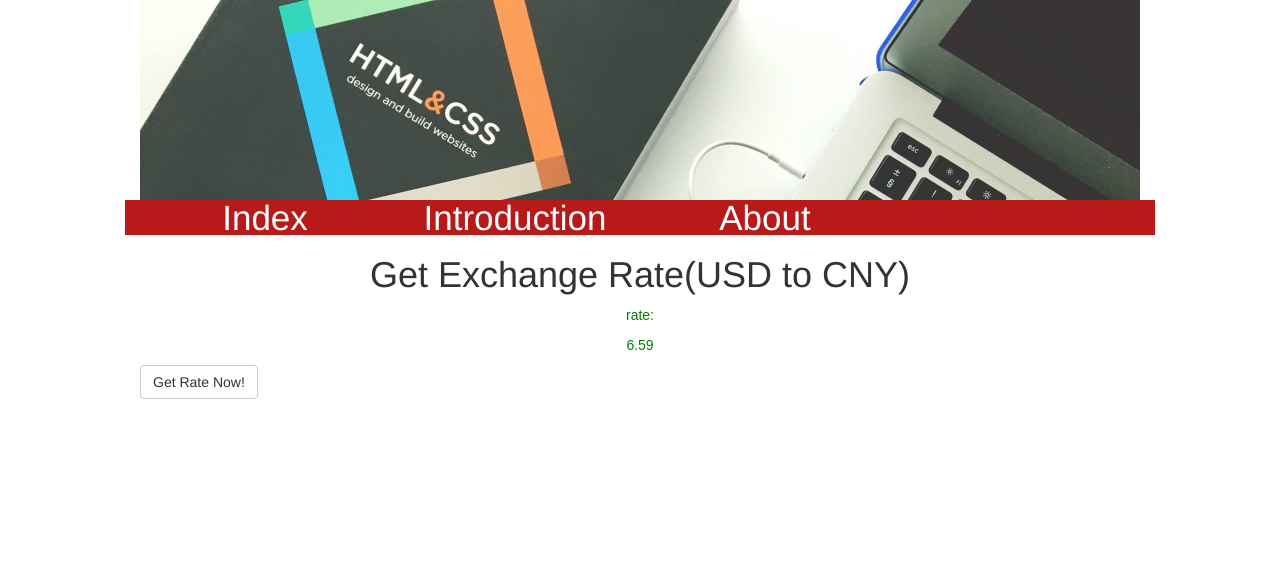
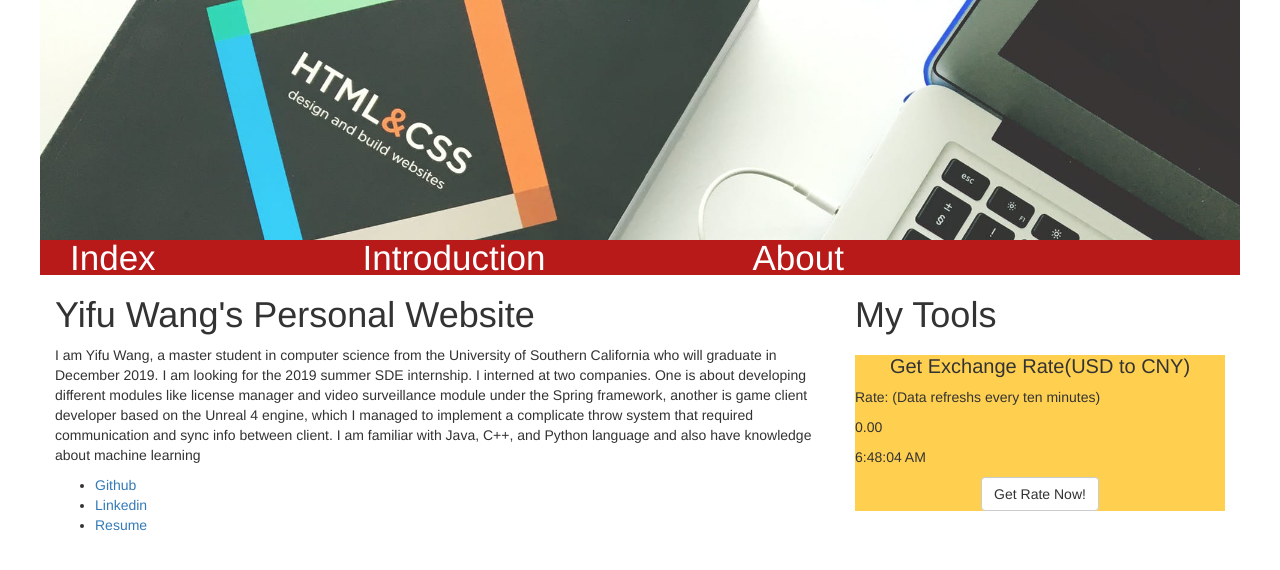
Before and after one commit to voidif/HTTP_Server, a plain HTML site: page src/webpage/index.html in a window 1280 px wide. Drawn offline with nearby package versions, Linux system fonts and the light colour scheme.

Commit message:
0.09
webpage completed!

```diff
--- a/src/webpage/index.css
+++ b/src/webpage/index.css
@@ -1,18 +1,18 @@
 .page {
-    max-width: 1000px;
+    max-width: 1200px;
     margin:auto;
 }
 
-.background {
-    position: relative; /*因为容器所有子元素需要绝对定位*/
-    height: 0; /*容器高度是由padding来控制，盒模型原理告诉你一切*/
+.topping {
+    position: relative;
+    height: 0; /*The height is 0, using padding to display child element*/
     width: 100%;
-    padding-top: 20%;
+    padding-top: 20%; /*This percentage is related to width, which is useful to control height-width ratio*/
     overflow: hidden;
 }
 
-.background > * {
-    position: absolute;
+.topping > * {
+    position: absolute; /*using absolute location to display on padding*/
     left: 0;
     top: 0;
     width: 100%;
@@ -25,17 +25,20 @@
 } */
 
 .title {
-    text-align: center;
     line-height: 35px;
     font-size: 35px;
     color: #ffffff;
     width: 100%;
     height: 100%;
     display: inline-table;}
-body {background-color: white}
-h1 {text-align: center}
-p {
+
+/* CSS for right side tool bar */
+.tooltitle {
     text-align: center;
-    color: green;
-    font-family: arial;}
-button {align-items: center}
+    font-size: 20px
+}
+
+.toolbox {
+    width: 100%;
+    height: auto
+}
--- a/src/webpage/index.html
+++ b/src/webpage/index.html
@@ -10,43 +10,74 @@
         <meta name="viewport" content="width=device-width, initial-scale=1.0">
     </head>
     <body>
+    <!-- body background="background.png" -->
         <div class="page">
-            <div class="background">
-                <img src="background.jpeg" />
+            <div class="topping">
+                <img src="topping.jpeg" />
             </div>
             <!--Navi Bar -->
-            <div class="row">
+            <div class="row" style="width: 100%; margin:auto">
                 <div class="col-md-12" style="background-color: #b81919">
                     <div class="col-md-3"><a class="title" href="index.html">Index</a></div>
-                    <div class="col-md-3"><a class="title" href="index.html">Introduction</a></div>
+                    <div class="col-md-4"><a class="title" href="index.html">Introduction</a></div>
                     <div class="col-md-3"><a class="title" href="index.html">About</a></div>
                 </div>
             </div>
             <!--        -->
-            <h1>Get Exchange Rate(USD to CNY)</h1>
-            <p>rate:</p>
-            <p id="rate">6.59</p>
-            <button type="button" id="getRate" class="btn btn-default">Get Rate Now!</button>
+            <div class="row" style="width: 100%; margin:auto">
+                <div class="col-md-8">
+                    <h1>Yifu Wang's Personal Website</h1>
+                    <p>I am Yifu Wang, a master student in computer science from the University of Southern California
+                        who will graduate in December 2019. I am looking for the 2019 summer SDE internship. I interned
+                        at two companies. One is about developing different modules like license manager and video
+                        surveillance module under the Spring framework, another is game client developer based on the
+                        Unreal 4 engine, which I managed to implement a complicate throw system that required communication
+                        and sync info between client. I am familiar with Java, C++, and Python language and also have
+                        knowledge about machine learning</p>
+                    <ul>
+                        <li><a href="https://github.com/voidif">Github</a></li>
+                        <li><a href="https://www.linkedin.com/in/yifu-wang-396480166">Linkedin</a></li>
+                        <li><a href="resume.pdf">Resume</a></li>
+                    </ul>
+                </div>
+                <!--Tool Bar-->
+                <div class="col-md-4">
+                    <h1>My Tools</h1>
+                    <div class="toolbox" style="background-color: #ffd04f">
+                        <h1 class="tooltitle">Get Exchange Rate(USD to CNY)</h1>
+                        <p>Rate: (Data refreshs every ten minutes)</p>
+                        <p id="rate">0.00</p>
+                        <p id = "time"></p>
+                        <center><button type="button" id="getRate" class="btn btn-default">Get Rate Now!</button></center>
+                    </div>
+                </div>
+
+            </div>
+
         </div>
-
-
-
-
         <script>
             "use strict";
             document.getElementById("getRate").addEventListener("click", function() {
                 getRate();
                 }, false);
 
+            var time = document.getElementById("time");
+            var rate = document.getElementById("rate");
+            time.innerHTML = new Date().toLocaleTimeString();
+
             function getRate() {
                 var xmlhttp = new XMLHttpRequest();
                 xmlhttp.onreadystatechange=function(){
                     if (xmlhttp.readyState==4)
                     {
-                        var rate = document.getElementById("rate");
+                        //update rate
                         var text = xmlhttp.responseText;
                         var obj = JSON.parse(text);
                         rate.innerHTML = obj.USD_CNY;
+
+                        //update time
+                        var myDate = new Date();
+                        time.innerHTML = myDate.toLocaleTimeString();
                     }
                 }
                 xmlhttp.open("GET","/index.html?method=rate",true);
```
Also changed, not shown: src/webpage/background.png (added), src/webpage/topping.jpeg (renamed from src/webpage/background.jpeg), 1 other file.
